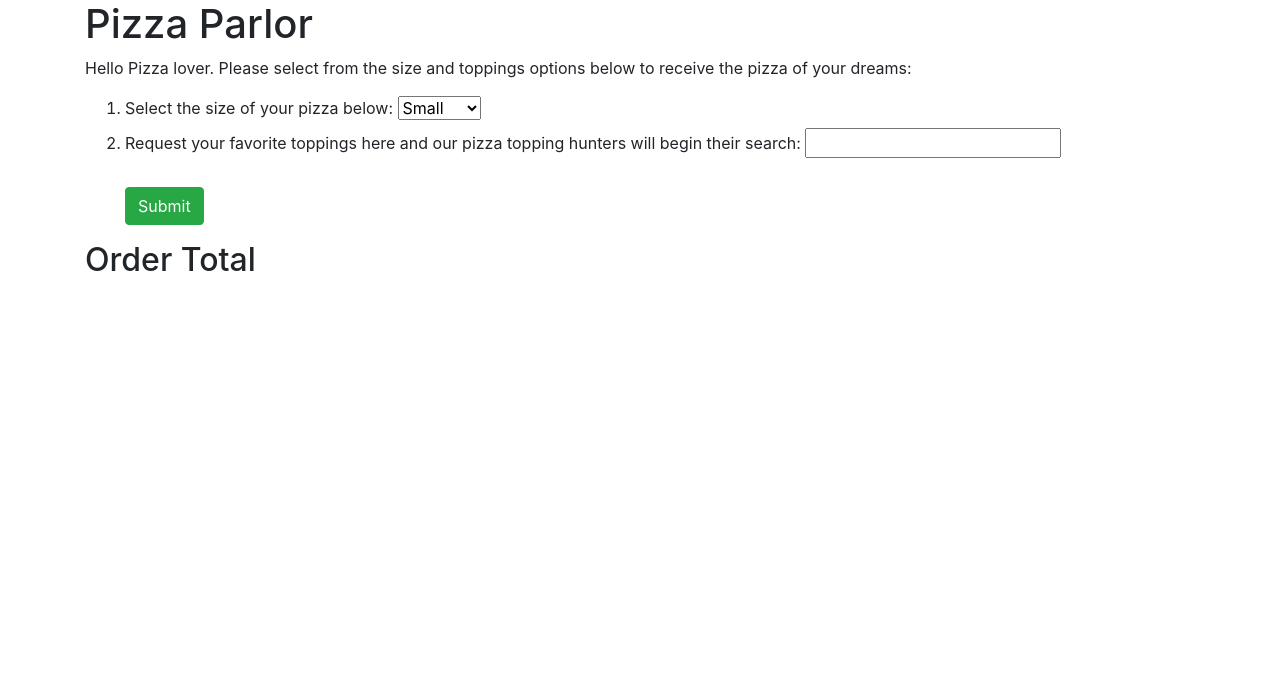
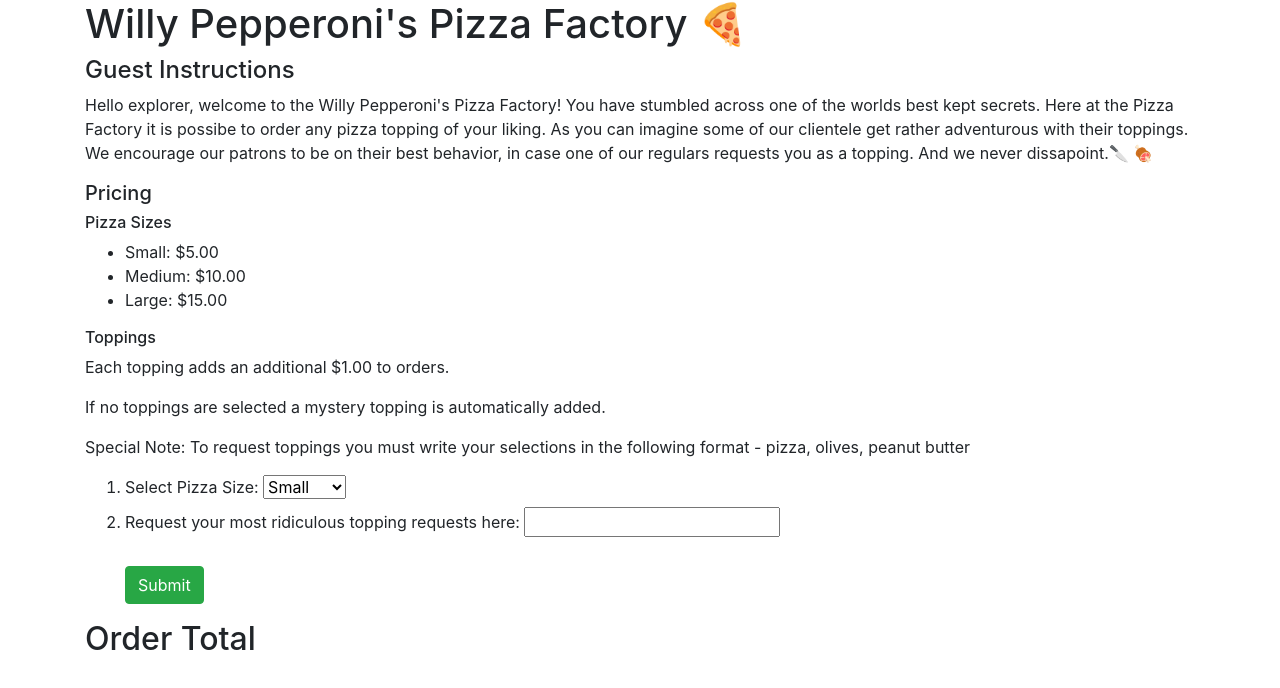
Before and after one commit to justice-rage/pizza-parlor, a plain HTML site: page index.html in a window 1280 px wide. Drawn offline with Linux system fonts and the light colour scheme.

Commit message:
add toppings clarification

```diff
--- a/index.html
+++ b/index.html
@@ -5,15 +5,25 @@
   <link href="css/styles.css" rel="stylesheet" type="text/css">
   <script src="js/jquery-3.6.0.js"></script>
   <script src="js/scripts.js"></script>
-  <title>Pizza Parlor</title>
+  <title>Willy Pepperoni's Pizza Factory</title>
 </head>
 <body>
   <div class="container">
-
     <div>
-      <h1>Pizza Parlor</h1>
-
-      <p class="instructions">Hello Pizza lover. Please select from the size and toppings options below to receive the pizza of your dreams:</p>
+      <h1>Willy Pepperoni's Pizza Factory 🍕</h1>
+      <h4>Guest Instructions</h4>
+      <p class="introduction">Hello explorer, welcome to the Willy Pepperoni's Pizza Factory! You have stumbled across one of the worlds best kept secrets. Here at the Pizza Factory it is possibe to order any pizza topping of your liking. As you can imagine some of our clientele get rather adventurous with their toppings. We encourage our patrons to be on their best behavior, in case one of our regulars requests you as a topping. And we never dissapoint.🔪 🍖</p>
+      <h5>Pricing</h5>
+      <h6>Pizza Sizes</h6>
+      <ul>
+        <li>Small: $5.00</li>
+        <li>Medium: $10.00</li>
+        <li>Large: $15.00</li>
+      </ul>
+      <h6>Toppings</h6>
+      <p>Each topping adds an additional $1.00 to orders.</p>
+      <p>If no toppings are selected a mystery topping is automatically added.</p>
+      <p>Special Note: To request toppings you must write your selections in the following format - pizza, olives, peanut butter</p>
       <!-- pizza selection questions -->
         <div>
           <form id="input-form">
@@ -21,7 +31,7 @@
               <li>
                 <div>
                 <!-- question 1 -->
-                  <label for="requested-size">Select the size of your pizza below:</label>
+                  <label for="requested-size">Select Pizza Size:</label>
                   <select id="requested-size">
                     <option value="small">Small</option>
                     <option value="medium">Medium</option>
@@ -32,7 +42,7 @@
               <li>
                 <div>
                 <!-- question 2 -->
-                  <label for="requested-toppings">Request your favorite toppings here and our pizza topping hunters will begin their search:</label>
+                  <label for="requested-toppings">Request your most ridiculous topping requests here:</label>
                   <input id="requested-toppings" type="text">
                 </div>
               </li>
@@ -43,12 +53,10 @@
             </div>
           </form>
         </div>
-
       <!-- final cost results -->
       <div id="final-cost" class="">
         <h2>Order Total</h2>
         <p class="final-pizza-cost"></p>
-
       </div>
     </div>
   </div>
```
